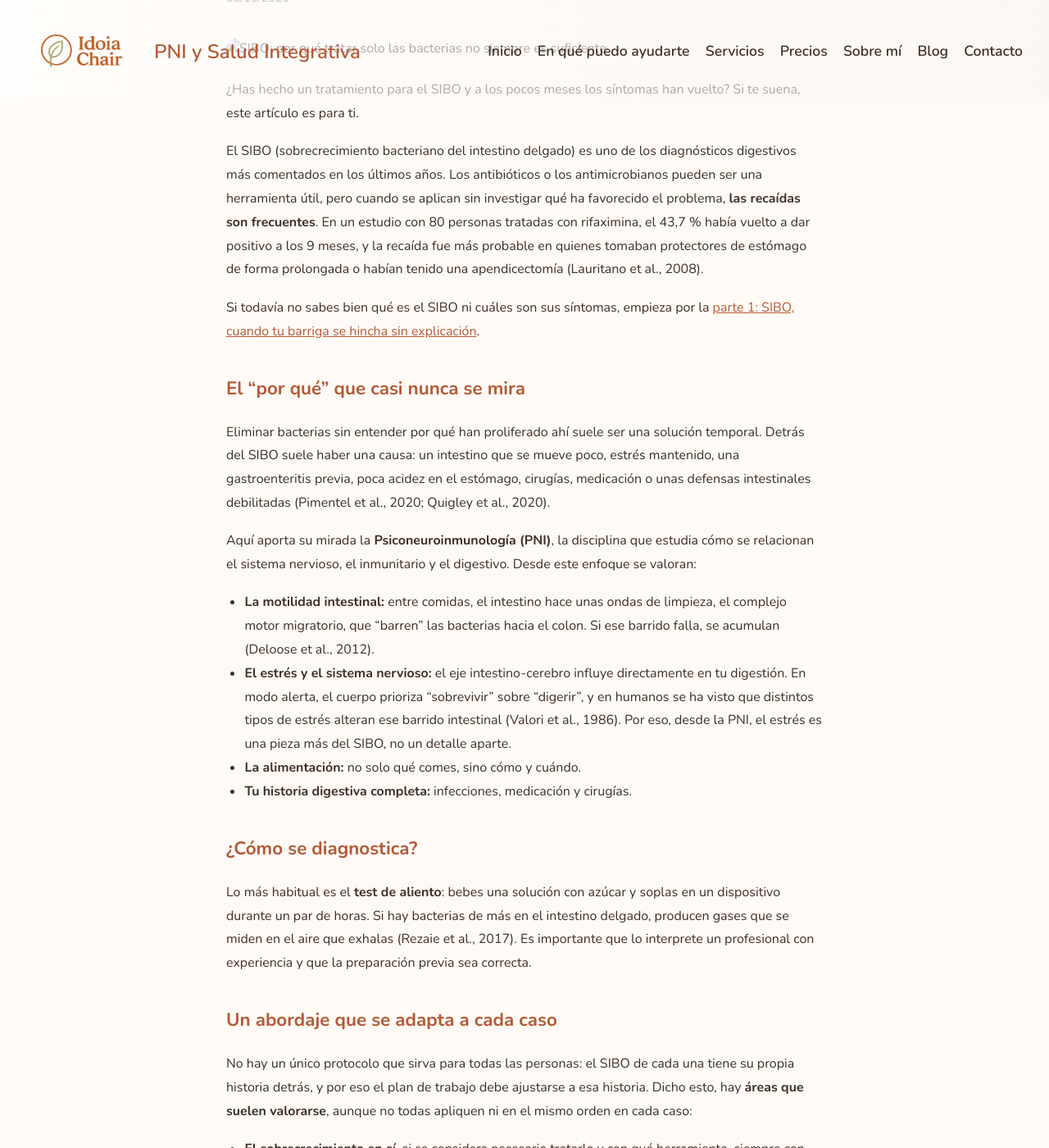
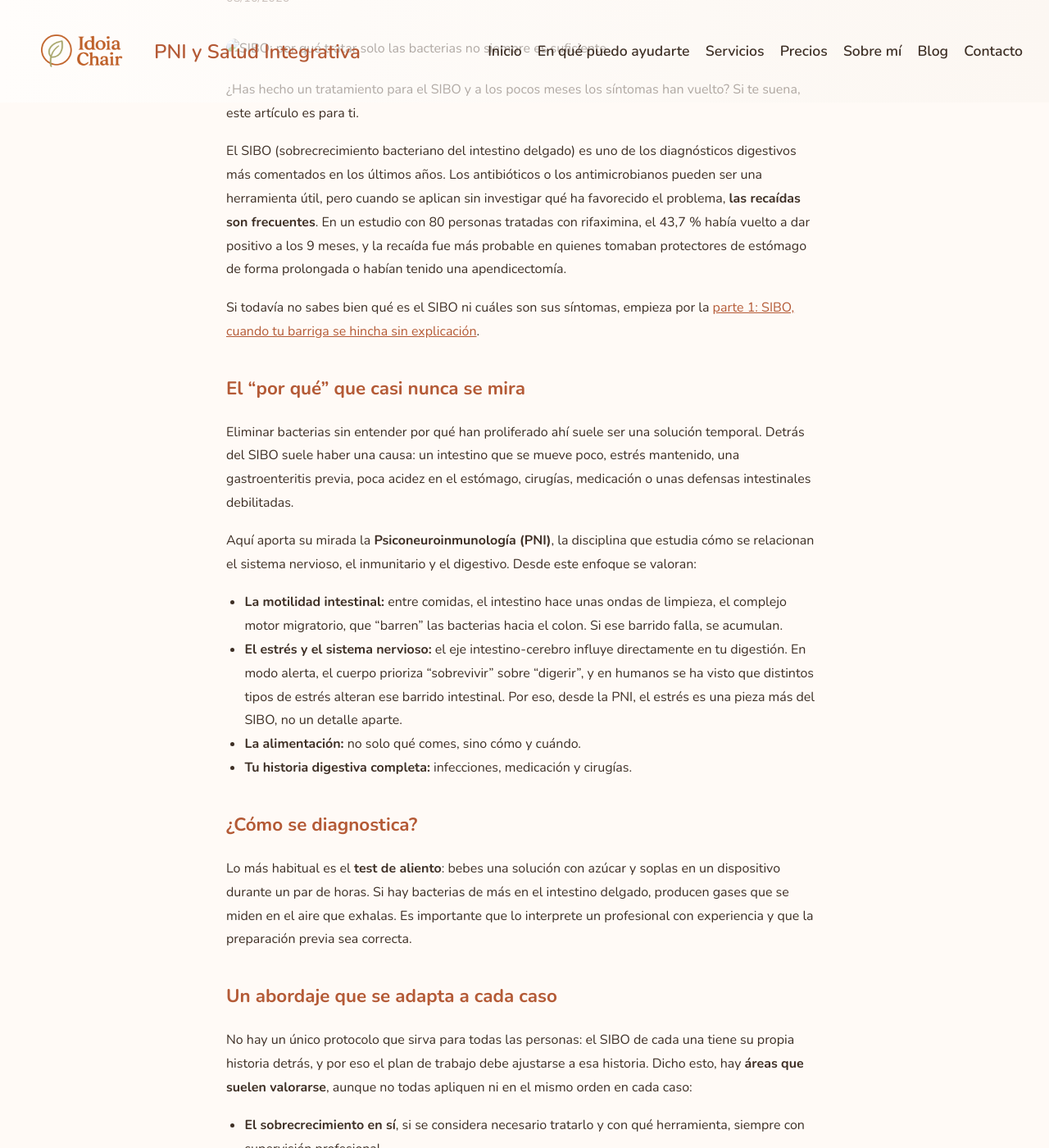
Before and after one commit to ocazmun-lab/PRUEBA-2-PAGINA-WEB-PNI_IDOIA_CHAIR, a Jekyll site: the page built from _posts/2026-10-01-sibo-por-que-no-basta-tratar-bacterias.md, in a window 1280 px wide and 1400 px high, scrolled down 342 px. Shown: the whole window at 82% size. Built offline with Jekyll 4.4.1, drawn with Linux system fonts in a browser that asks for light colours; some of the changed text lies outside the part shown.

Commit message:
Blog: referencias solo al final del artículo; añade referencias a SIBO parte 1
- Quita las citas entre paréntesis del texto (SIBO 2, Estrés, Cansancio, SOP)
- SIBO parte 1: sección de referencias que respalda lo que ya dice el artículo

Co-Authored-By: Claude Opus 5.5 <noreply@anthropic.com>

```diff
--- a/_posts/2026-10-01-sibo-por-que-no-basta-tratar-bacterias.md
+++ b/_posts/2026-10-01-sibo-por-que-no-basta-tratar-bacterias.md
@@ -18,24 +18,24 @@ published: true
 
 ¿Has hecho un tratamiento para el SIBO y a los pocos meses los síntomas han vuelto? Si te suena, este artículo es para ti.
 
-El SIBO (sobrecrecimiento bacteriano del intestino delgado) es uno de los diagnósticos digestivos más comentados en los últimos años. Los antibióticos o los antimicrobianos pueden ser una herramienta útil, pero cuando se aplican sin investigar qué ha favorecido el problema, **las recaídas son frecuentes**. En un estudio con 80 personas tratadas con rifaximina, el 43,7 % había vuelto a dar positivo a los 9 meses, y la recaída fue más probable en quienes tomaban protectores de estómago de forma prolongada o habían tenido una apendicectomía (Lauritano et al., 2008).
+El SIBO (sobrecrecimiento bacteriano del intestino delgado) es uno de los diagnósticos digestivos más comentados en los últimos años. Los antibióticos o los antimicrobianos pueden ser una herramienta útil, pero cuando se aplican sin investigar qué ha favorecido el problema, **las recaídas son frecuentes**. En un estudio con 80 personas tratadas con rifaximina, el 43,7 % había vuelto a dar positivo a los 9 meses, y la recaída fue más probable en quienes tomaban protectores de estómago de forma prolongada o habían tenido una apendicectomía.
 
 Si todavía no sabes bien qué es el SIBO ni cuáles son sus síntomas, empieza por la [parte 1: SIBO, cuando tu barriga se hincha sin explicación](/blog/sibo-que-es-sintomas/).
 
 ## El "por qué" que casi nunca se mira
 
-Eliminar bacterias sin entender por qué han proliferado ahí suele ser una solución temporal. Detrás del SIBO suele haber una causa: un intestino que se mueve poco, estrés mantenido, una gastroenteritis previa, poca acidez en el estómago, cirugías, medicación o unas defensas intestinales debilitadas (Pimentel et al., 2020; Quigley et al., 2020).
+Eliminar bacterias sin entender por qué han proliferado ahí suele ser una solución temporal. Detrás del SIBO suele haber una causa: un intestino que se mueve poco, estrés mantenido, una gastroenteritis previa, poca acidez en el estómago, cirugías, medicación o unas defensas intestinales debilitadas.
 
 Aquí aporta su mirada la **Psiconeuroinmunología (PNI)**, la disciplina que estudia cómo se relacionan el sistema nervioso, el inmunitario y el digestivo. Desde este enfoque se valoran:
 
-- **La motilidad intestinal:** entre comidas, el intestino hace unas ondas de limpieza, el complejo motor migratorio, que "barren" las bacterias hacia el colon. Si ese barrido falla, se acumulan (Deloose et al., 2012).
-- **El estrés y el sistema nervioso:** el eje intestino-cerebro influye directamente en tu digestión. En modo alerta, el cuerpo prioriza "sobrevivir" sobre "digerir", y en humanos se ha visto que distintos tipos de estrés alteran ese barrido intestinal (Valori et al., 1986). Por eso, desde la PNI, el estrés es una pieza más del SIBO, no un detalle aparte.
+- **La motilidad intestinal:** entre comidas, el intestino hace unas ondas de limpieza, el complejo motor migratorio, que "barren" las bacterias hacia el colon. Si ese barrido falla, se acumulan.
+- **El estrés y el sistema nervioso:** el eje intestino-cerebro influye directamente en tu digestión. En modo alerta, el cuerpo prioriza "sobrevivir" sobre "digerir", y en humanos se ha visto que distintos tipos de estrés alteran ese barrido intestinal. Por eso, desde la PNI, el estrés es una pieza más del SIBO, no un detalle aparte.
 - **La alimentación:** no solo qué comes, sino cómo y cuándo.
 - **Tu historia digestiva completa:** infecciones, medicación y cirugías.
 
 ## ¿Cómo se diagnostica?
 
-Lo más habitual es el **test de aliento**: bebes una solución con azúcar y soplas en un dispositivo durante un par de horas. Si hay bacterias de más en el intestino delgado, producen gases que se miden en el aire que exhalas (Rezaie et al., 2017). Es importante que lo interprete un profesional con experiencia y que la preparación previa sea correcta.
+Lo más habitual es el **test de aliento**: bebes una solución con azúcar y soplas en un dispositivo durante un par de horas. Si hay bacterias de más en el intestino delgado, producen gases que se miden en el aire que exhalas. Es importante que lo interprete un profesional con experiencia y que la preparación previa sea correcta.
 
 ## Un abordaje que se adapta a cada caso
 
@@ -51,7 +51,7 @@ No hay un único protocolo que sirva para todas las personas: el SIBO de cada un
 
 ## Lo que conviene saber
 
-El SIBO puede reaparecer, sobre todo si no se identifica bien qué lo favoreció, y eso no significa que hayas fallado: cada sistema es distinto y a veces hace falta más de un intento para encontrar el enfoque adecuado. La ansiedad y la digestión, además, suelen retroalimentarse (Koloski et al., 2012). Y tu experiencia es real, aunque tus pruebas básicas hayan salido "normales".
+El SIBO puede reaparecer, sobre todo si no se identifica bien qué lo favoreció, y eso no significa que hayas fallado: cada sistema es distinto y a veces hace falta más de un intento para encontrar el enfoque adecuado. La ansiedad y la digestión, además, suelen retroalimentarse. Y tu experiencia es real, aunque tus pruebas básicas hayan salido "normales".
 
 No existe una fórmula que garantice el resultado en todos los casos: lo que sí puede ofrecerte un buen estudio es entender mejor qué está pasando en tu cuerpo y trabajar con una estrategia pensada para tu situación concreta.
 
```
Also changed, not shown: _posts/2026-09-24-sibo-que-es-sintomas.md (+7 -0 lines), _posts/2026-10-12-estres-e-intestino.md (+11 -11 lines), _posts/2026-10-19-cansancio-que-hay-detras.md (+12 -12 lines), _posts/2026-10-26-pni-y-sop.md (+9 -9 lines).
